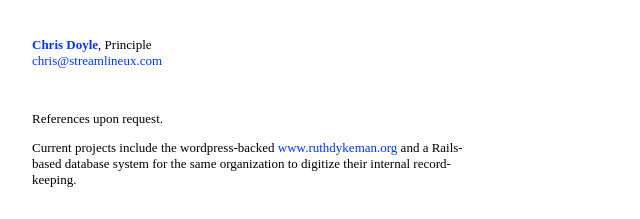
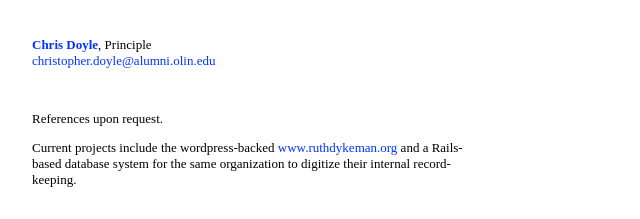
Before and after one commit to blaimue/Streamline, a plain HTML site: page contact/index.html in a window 1280 px wide. Shown: the part 148-367 px from the top of the page, 128-768 px from the left. Drawn offline with Linux system fonts and the light colour scheme.

Commit message:
email address that works

```diff
--- a/contact/index.html
+++ b/contact/index.html
@@ -35,13 +35,13 @@
         <b><a href="../about">Chris Doyle</a></b>, Principle<br />
         <script>
         document.write("<a href='mailto:");
-        document.write("chris");
+        document.write("christopher.doyle");
         document.write("@");
-        document.write("streamlineux");
-        document.write(".com'>chris");
+        document.write("alumni.olin");
+        document.write(".edu'>christopher.doyle");
         document.write("@");
-        document.write("streamlineux");
-        document.write(".com</a>");
+        document.write("alumni.olin");
+        document.write(".edu</a>");
         </script><br />
     </p>
 
```
